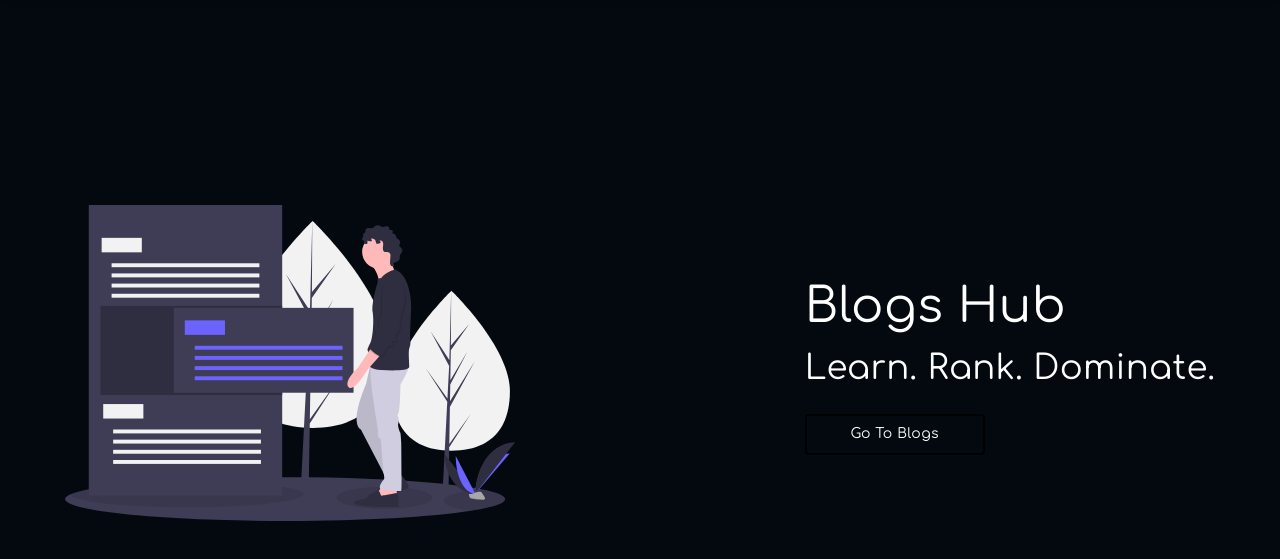
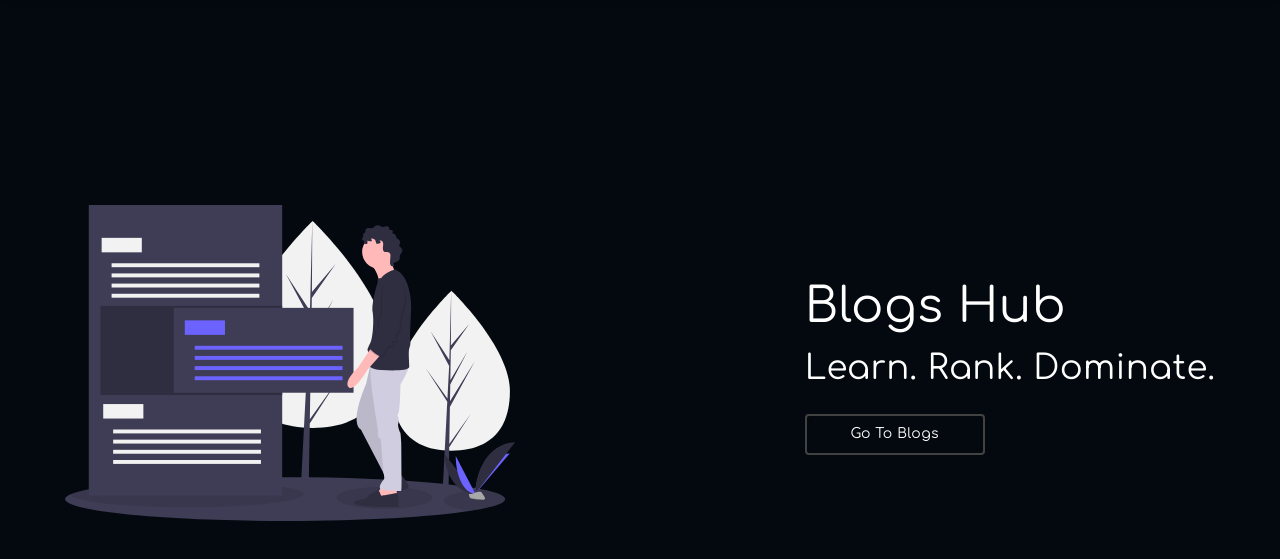
Before and after one commit to rooshanahmed/Gatsby-Blog-Site, a Gatsby site: page / in a window 1280 px wide. Shown: the part 87-646 px from the top of the page. Built offline with nearby package versions, Linux system fonts and the light colour scheme; Gatsby itself is replaced by a stand-in of ours; a web font is replaced by a local one.

Commit message:
Update Home.tsx

```diff
--- a/src/components/Home.tsx
+++ b/src/components/Home.tsx
@@ -32,11 +32,11 @@ const useStyles = makeStyles((theme: Theme) =>
       color: "#fff",
       marginTop: "20px",
       width: "180px",
-      border: "2px solid black",
+      border: "2px solid #424242",
       fontFamily: "Comfortaa",
       textTransform: "capitalize",
       "&:hover": {
-        backgroundColor: "black",
+        backgroundColor: "#424242",
       },
     },
     container: {
```
